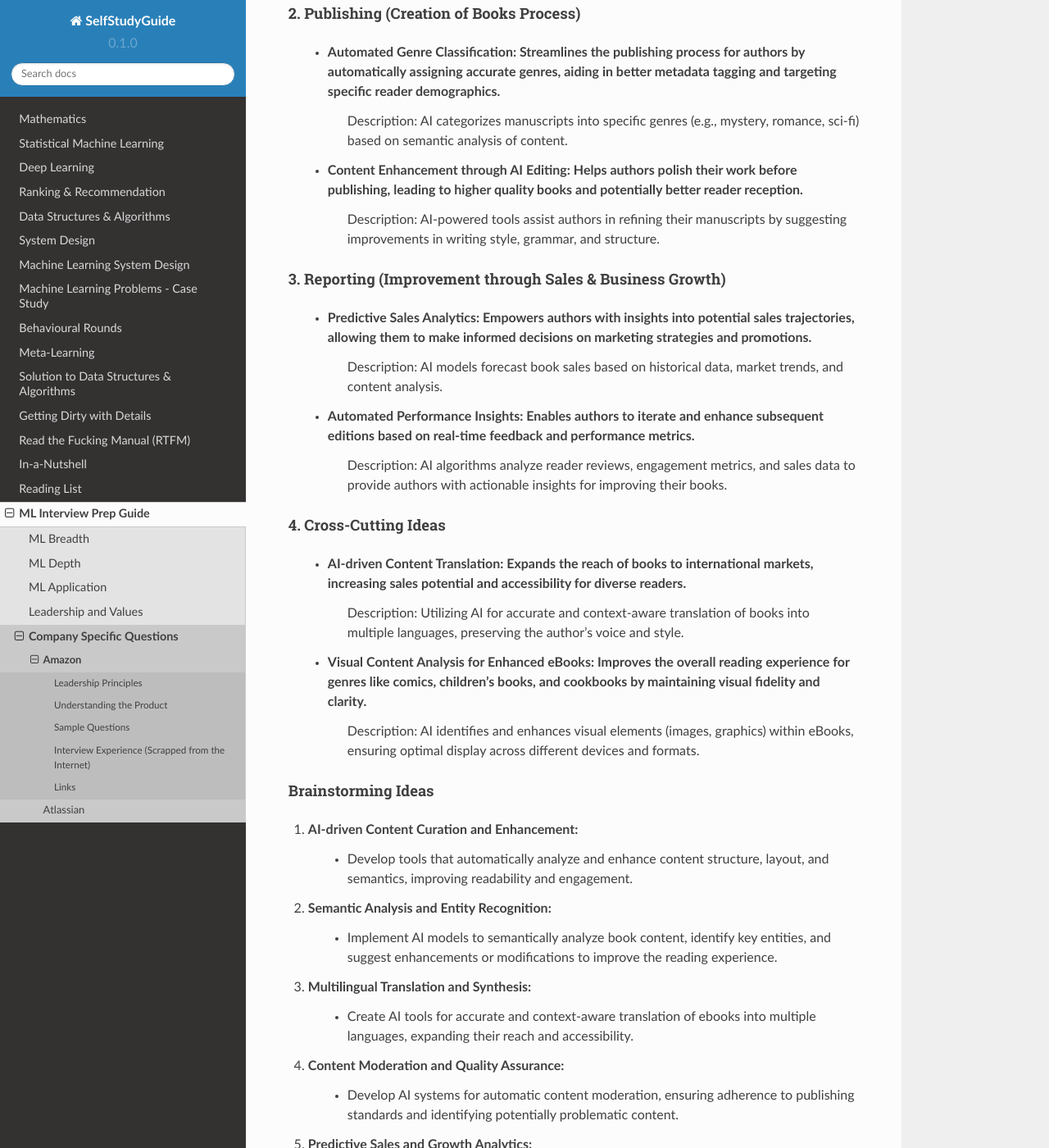
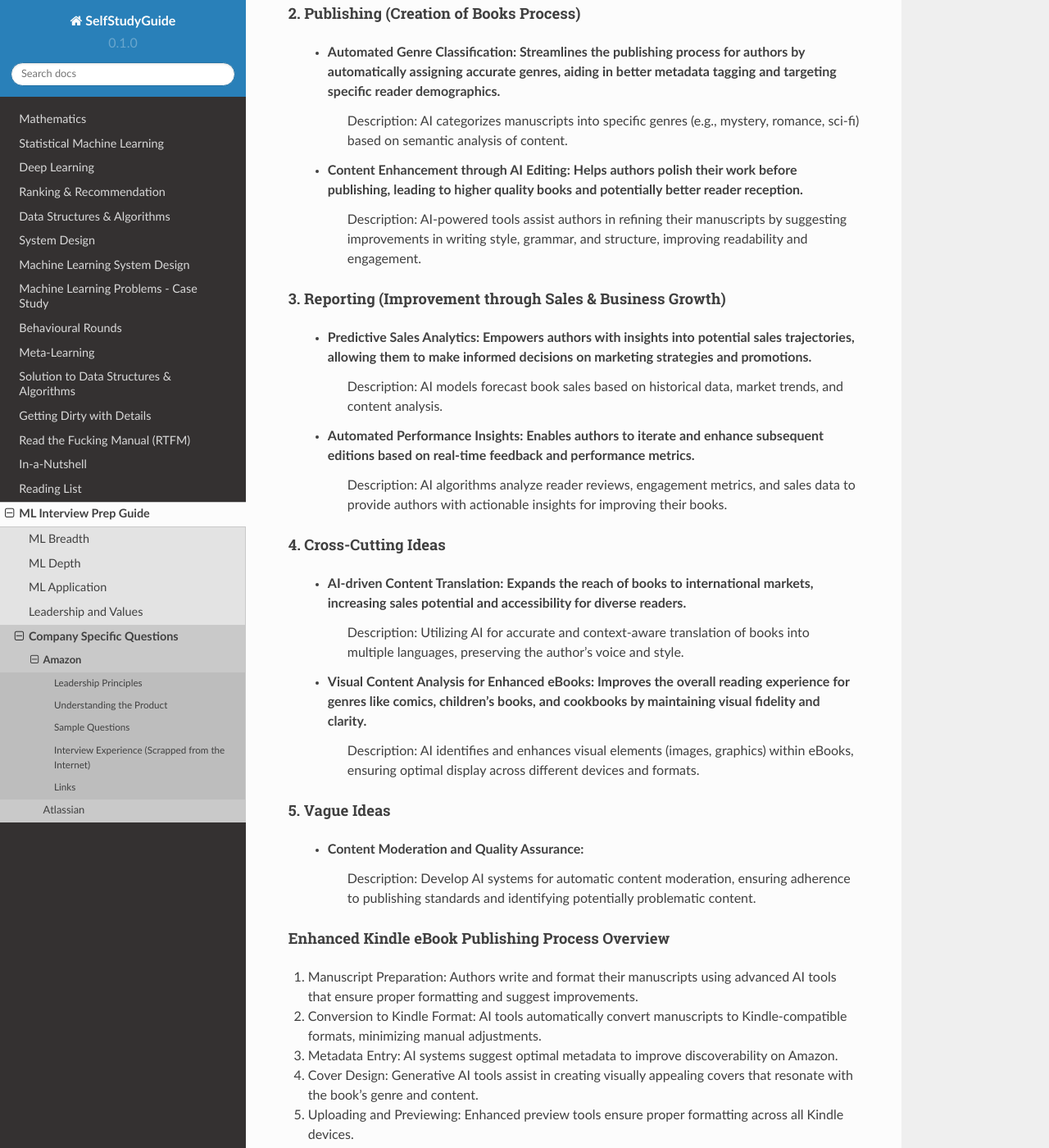
Before and after one commit to uselesstechjunks/leetcode, a Sphinx documentation site: the page built from docs/source/interviews/company/amzn.rst, in a window 1280 px wide and 1400 px high, scrolled down 2440 px. Shown: the whole window at 82% size. Built offline with Sphinx 7.4.7 and the Read the Docs theme 2.0.0, drawn with Linux system fonts in a browser that asks for light colours; some of the changed text lies outside the part shown.

Commit message:
Update amzn.rst (#273)

```diff
--- a/docs/source/interviews/company/amzn.rst
+++ b/docs/source/interviews/company/amzn.rst
@@ -89,18 +89,10 @@ Resources
 	- Visual Content Analysis for Enhanced eBooks: Improves the overall reading experience for genres like comics, children's books, and cookbooks by maintaining visual fidelity and clarity.
 		Description: AI identifies and enhances visual elements (images, graphics) within eBooks, ensuring optimal display across different devices and formats.
 
-Brainstorming Ideas
+5. Vague Ideas
 --------------------------------------------------------------------------
-1. AI-driven Content Curation and Enhancement:
-	- Develop tools that automatically analyze and enhance content structure, layout, and semantics, improving readability and engagement.
-2. Semantic Analysis and Entity Recognition:
-	- Implement AI models to semantically analyze book content, identify key entities, and suggest enhancements or modifications to improve the reading experience.
-3. Multilingual Translation and Synthesis:
-	- Create AI tools for accurate and context-aware translation of ebooks into multiple languages, expanding their reach and accessibility.
-4. Content Moderation and Quality Assurance:
-	- Develop AI systems for automatic content moderation, ensuring adherence to publishing standards and identifying potentially problematic content.
-5. Predictive Sales and Growth Analytics:
-	- Implement AI models to predict sales trends and provide insights for business growth, helping publishers optimize their strategies.
+	- Content Moderation and Quality Assurance:
+		Description: Develop AI systems for automatic content moderation, ensuring adherence to publishing standards and identifying potentially problematic content.
 
 Enhanced Kindle eBook Publishing Process Overview
 --------------------------------------------------------------------------
```
Also changed, not shown: other parts of docs/source/interviews/company/amzn.rst (+1 -1 lines).
